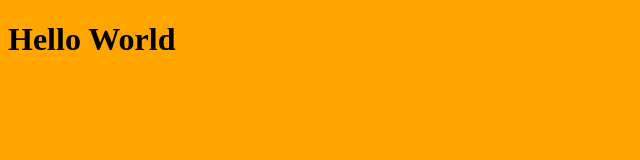
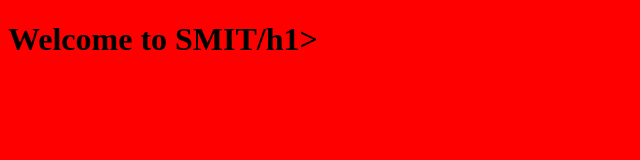
Before and after one commit to softswirl/assignment-6, a plain HTML site: page index.html in a window 1280 px wide. Shown: the whole page, without its empty margins (0-640 px from the left). Drawn offline with Linux system fonts and the light colour scheme.

Commit message:
updated index & css file

```diff
--- a/index.html
+++ b/index.html
@@ -9,7 +9,7 @@
 
 <body>
 
-    <h1>Hello World</h1>
+    <h1>Welcome to SMIT/h1>
 
 </body>
 </html>
--- a/style.css
+++ b/style.css
@@ -1,3 +1,3 @@
 body {
-    background-color: orange;
+    background-color: red;
 }
```
